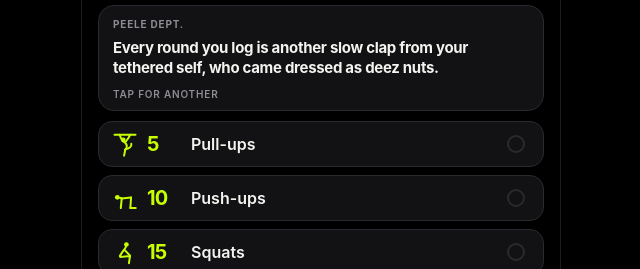
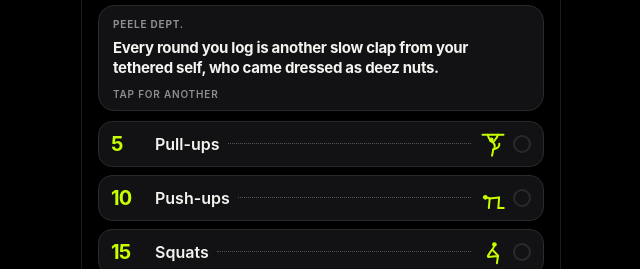
Before and after one commit to ashwinmudaliar/workout-test-test-privado, a website: page index.html in a window 1280 px wide. Shown: the part 531-800 px from the top of the page, without its empty margins (319-959 px from the left). Drawn offline with Linux system fonts and the light colour scheme.

Commit message:
Move movement icons next to the check circles
Each row is now reps, name, dotted leader, pictogram, then check.
Icon and check sit packed on the right so the name can breathe.

```diff
--- a/app.js
+++ b/app.js
@@ -992,7 +992,7 @@
 
   if ("serviceWorker" in navigator) {
     let hadController = Boolean(navigator.serviceWorker.controller);
-    navigator.serviceWorker.register("./sw.js?v=19", { updateViaCache: "none" });
+    navigator.serviceWorker.register("./sw.js?v=20", { updateViaCache: "none" });
     navigator.serviceWorker.addEventListener("controllerchange", () => {
       if (!hadController) {
         hadController = true;
--- a/index.html
+++ b/index.html
@@ -21,7 +21,7 @@
     <link rel="icon" type="image/png" sizes="32x32" href="./icons/favicon-32.png" />
     <link rel="apple-touch-icon" href="./icons/apple-touch-icon.png" />
     <title>BOFA Protocol</title>
-    <link rel="stylesheet" href="./styles.css?v=19" />
+    <link rel="stylesheet" href="./styles.css?v=20" />
   </head>
   <body>
     <div id="app">
@@ -115,7 +115,10 @@
           <ul class="movements" id="movements">
             <li>
               <button type="button" class="movement" data-i="0">
-                <svg class="rx-icon" viewBox="0 0 24 24" aria-hidden="true">
+                <span class="reps">5</span>
+                <span class="name">Pull-ups</span>
+                <span class="rx-end" aria-hidden="true">
+                  <svg class="rx-icon" viewBox="0 0 24 24">
                     <line x1="3" y1="4" x2="21" y2="4" />
                     <circle cx="10.5" cy="8.4" r="2" fill="currentColor" stroke="none" />
                     <path d="M7.5 4 C8 7.2 9.4 8.2 10.6 10" />
@@ -124,14 +127,16 @@
                     <path d="M12.2 17 L11.2 22" />
                     <path d="M12.2 16.6 C15.2 16.2 18 14.4 17.4 11.8" />
                   </svg>
-                <span class="reps">5</span>
-                <span class="name">Pull-ups</span>
-                <span class="check" aria-hidden="true"></span>
+                  <span class="check"></span>
+                </span>
               </button>
             </li>
             <li>
               <button type="button" class="movement" data-i="1">
-                <svg class="rx-icon" viewBox="0 0 24 24" aria-hidden="true">
+                <span class="reps">10</span>
+                <span class="name">Push-ups</span>
+                <span class="rx-end" aria-hidden="true">
+                  <svg class="rx-icon" viewBox="0 0 24 24">
                     <circle cx="5.4" cy="11.4" r="2" fill="currentColor" stroke="none" />
                     <path d="M7.4 11.8 L9.2 12.4" />
                     <path d="M9.2 12.4 L8.4 20.6" />
@@ -139,23 +144,24 @@
                     <path d="M17.2 11.6 L16.6 20.6" />
                     <path d="M16.6 20.6 L21.2 20.6" />
                   </svg>
-                <span class="reps">10</span>
-                <span class="name">Push-ups</span>
-                <span class="check" aria-hidden="true"></span>
+                  <span class="check"></span>
+                </span>
               </button>
             </li>
             <li>
               <button type="button" class="movement" data-i="2">
-                <svg class="rx-icon" viewBox="0 0 24 24" aria-hidden="true">
+                <span class="reps">15</span>
+                <span class="name">Squats</span>
+                <span class="rx-end" aria-hidden="true">
+                  <svg class="rx-icon" viewBox="0 0 24 24">
                     <circle cx="13.2" cy="5.6" r="2" fill="currentColor" stroke="none" />
                     <path d="M12.8 7.6 C11.4 10.2 9.2 12.4 8.2 14.6" />
                     <path d="M8.2 14.6 C7.2 15.4 7.4 16.6 9.2 16.2 C11.2 15.8 14.8 15.4 16.2 15.8" />
                     <path d="M16.2 15.8 L15.4 21.6" />
                     <path d="M11.6 10.2 L16.4 15.2" />
                   </svg>
-                <span class="reps">15</span>
-                <span class="name">Squats</span>
-                <span class="check" aria-hidden="true"></span>
+                  <span class="check"></span>
+                </span>
               </button>
             </li>
           </ul>
@@ -237,7 +243,7 @@
     </div>
 
     <div id="toast" class="toast" hidden></div>
-    <script src="./jokes.js?v=19" defer></script>
-    <script src="./app.js?v=19" defer></script>
+    <script src="./jokes.js?v=20" defer></script>
+    <script src="./app.js?v=20" defer></script>
   </body>
 </html>
--- a/scripts/smoke.js
+++ b/scripts/smoke.js
@@ -37,6 +37,11 @@ for (const needle of [
   if (!html.includes(needle)) throw new Error(`index.html missing ${needle}`);
 }
 
+const pullups = html.slice(html.indexOf('data-i="0"'), html.indexOf('data-i="1"'));
+if (!/class="reps"[\s\S]*class="name"[\s\S]*class="rx-end"[\s\S]*class="rx-icon"[\s\S]*class="check"/.test(pullups)) {
+  throw new Error("movement row should be reps, name, icon, then check");
+}
+
 const js = fs.readFileSync(path.join(root, "app.js"), "utf8");
 if (!js.includes("serviceWorker")) throw new Error("service worker registration missing");
 if (!js.includes("20 * 60 * 1000")) throw new Error("20-minute cap missing");
--- a/styles.css
+++ b/styles.css
@@ -316,7 +316,7 @@ input:focus-visible {
 .movement {
   width: 100%;
   display: grid;
-  grid-template-columns: 28px 36px 1fr 24px;
+  grid-template-columns: 36px minmax(0, 1fr) auto;
   align-items: center;
   gap: 8px;
   text-align: left;
@@ -326,10 +326,17 @@ input:focus-visible {
   padding: 8px 12px;
 }
 
+.movement .rx-end {
+  display: flex;
+  align-items: center;
+  gap: 6px;
+}
+
 .movement .rx-icon {
   width: 28px;
   height: 28px;
   display: block;
+  flex: none;
   color: var(--accent);
   fill: none;
   stroke: currentColor;
@@ -347,6 +354,18 @@ input:focus-visible {
 
 .movement .name {
   font-weight: 600;
+  display: flex;
+  align-items: center;
+  gap: 8px;
+  min-width: 0;
+}
+
+.movement .name::after {
+  content: "";
+  flex: 1;
+  min-width: 10px;
+  border-bottom: 1.5px dotted color-mix(in srgb, var(--muted) 55%, transparent);
+  transform: translateY(-1px);
 }
 
 .check {
--- a/sw.js
+++ b/sw.js
@@ -1,4 +1,4 @@
-const CACHE = "amrap-v19";
+const CACHE = "amrap-v20";
 const ASSETS = [
   "./",
   "./index.html",
```
Also changed, not shown: scripts/ui-test.js (+12 -0 lines). Lines whose indentation alone changed are shown as unchanged.
